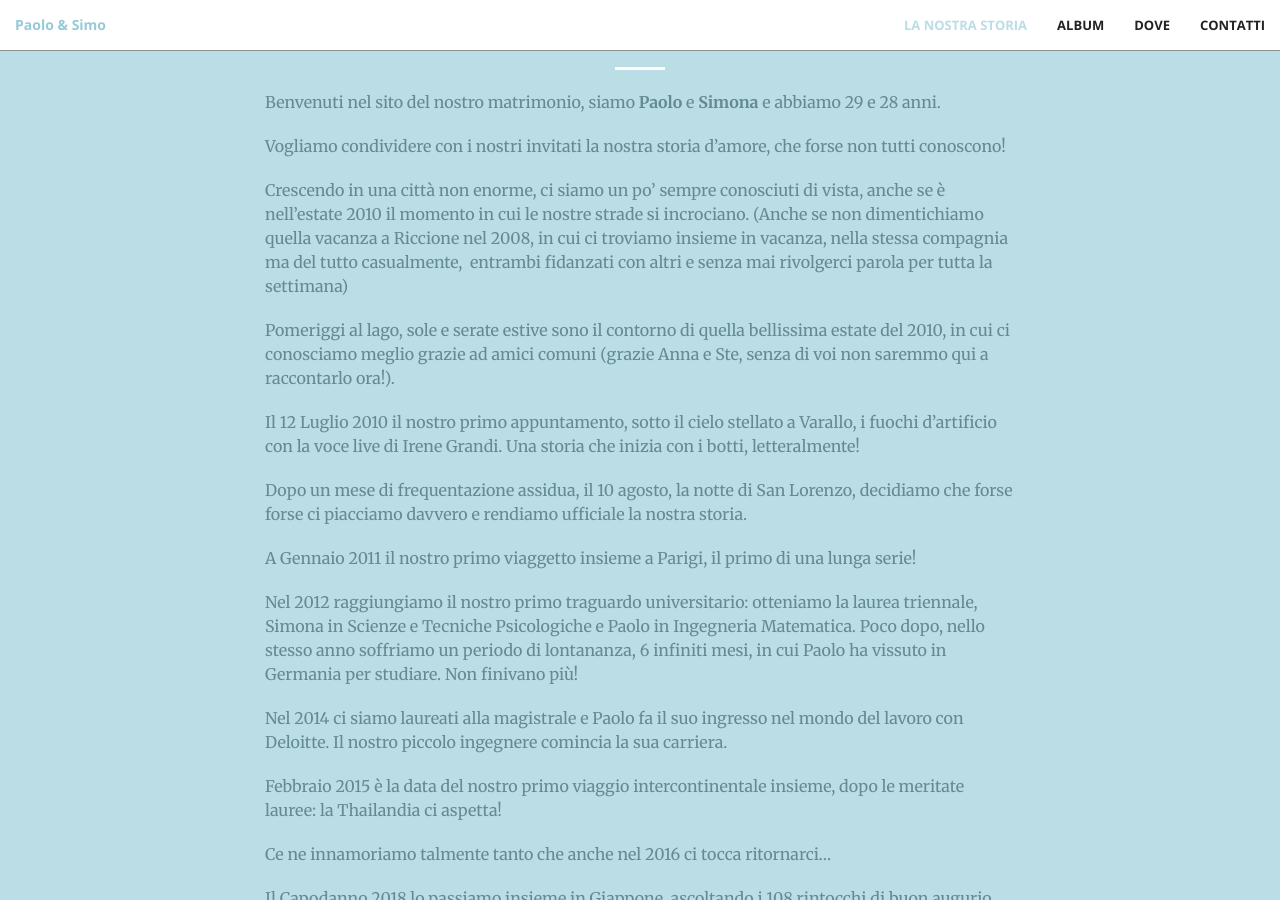
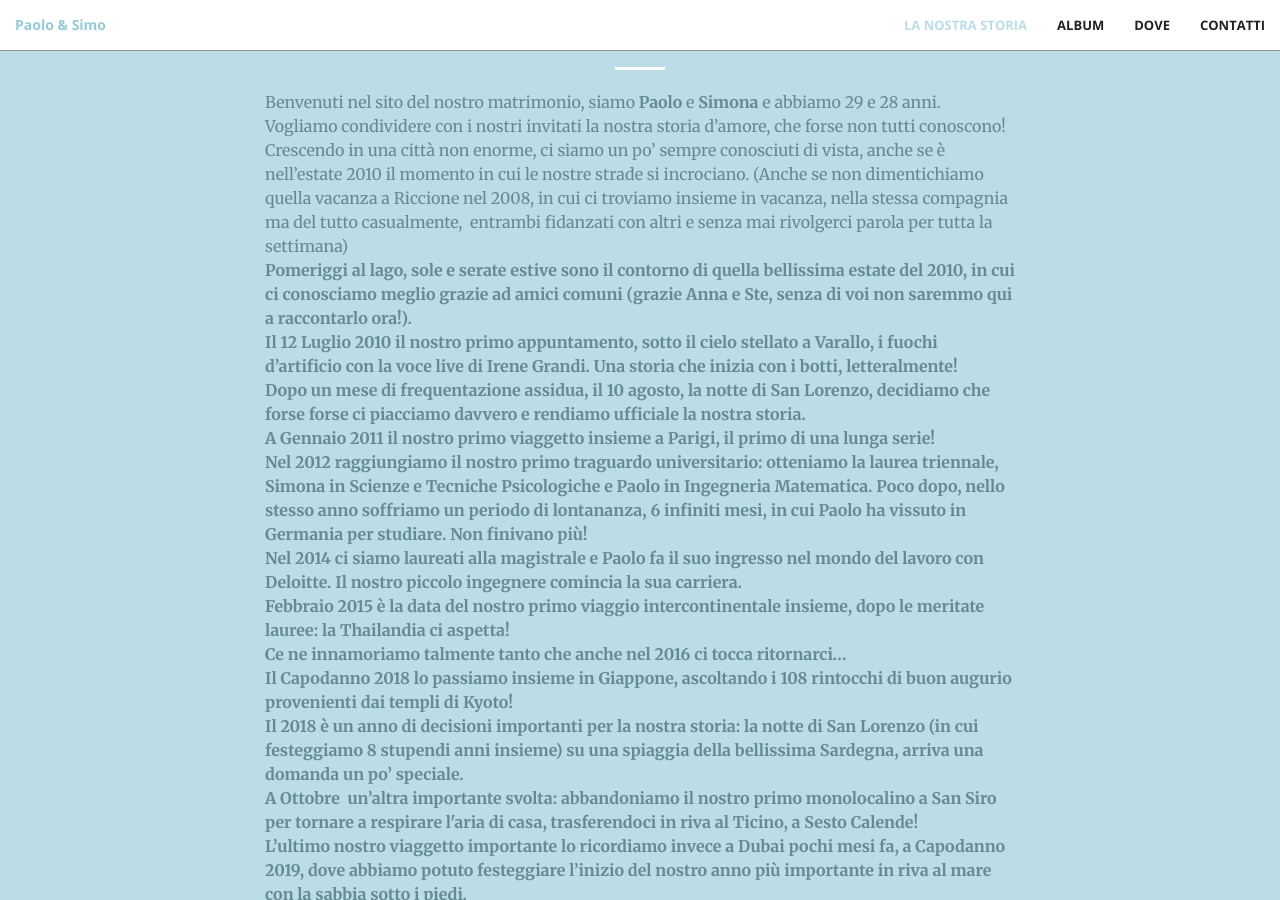
Before and after one commit to simoforzani/simoforzani.github.io, a Jekyll site: the page built from index.html, in a window 1280 px wide and 900 px high, scrolled down 986 px. Built offline with Jekyll 4.4.1, drawn with Linux system fonts in a browser that asks for light colours; some of the changed text lies outside the part shown.

Commit message:
Add the bold

```diff
--- a/_includes/call-to-action.html
+++ b/_includes/call-to-action.html
@@ -5,71 +5,43 @@
                 <h2 class="section-heading text-center">La nostra Storia</h2>
                 <hr class="light">
                 <p class="text-faded">
-                Benvenuti nel sito del nostro matrimonio, siamo <b>Paolo</b> e <b>Simona</b> e abbiamo 29 e 28 anni.
-                </p>
-                <p class="text-faded">
-                Vogliamo condividere con i nostri invitati la nostra storia d’amore, che forse non tutti conoscono!
-                </p>
-                <p class="text-faded">
+                Benvenuti nel sito del nostro matrimonio, siamo <b>Paolo</b> e <b>Simona</b> e abbiamo 29 e 28 anni.<br />
+
+                Vogliamo condividere con i nostri invitati la nostra storia d’amore, che forse non tutti conoscono!<br />
                 Crescendo in una città non enorme, ci siamo un po’ sempre conosciuti di vista, anche se è nell’estate 2010
                 il momento in cui le nostre strade si incrociano. (Anche se non dimentichiamo quella vacanza a Riccione nel
                 2008, in cui ci troviamo insieme in vacanza, nella stessa compagnia ma del tutto casualmente,  entrambi
-                fidanzati con altri e senza mai rivolgerci parola per tutta la settimana)
+                fidanzati con altri e senza mai rivolgerci parola per tutta la settimana)<br />
+                <b>Pomeriggi al lago, sole e serate estive<b/> sono il contorno di quella bellissima estate del 2010, in cui ci
+                conosciamo meglio grazie ad amici comuni (grazie Anna e Ste, senza di voi non saremmo qui a raccontarlo
+                ora!).<br />
+                Il 12 Luglio 2010 il nostro <b>primo appuntamento</b>, sotto il cielo stellato a Varallo, i fuochi d’artificio
+                con la voce live di Irene Grandi. Una storia che inizia con i botti, letteralmente!<br />
+                Dopo un mese di frequentazione assidua, il <b>10 agosto</b>, la notte di San Lorenzo, decidiamo che forse forse
+                ci piacciamo davvero e rendiamo ufficiale la nostra storia. <br />
+                A Gennaio 2011 il nostro primo viaggetto insieme a Parigi</b>, il primo di una lunga serie! <br />
+                Nel 2012 raggiungiamo il nostro primo traguardo universitario: otteniamo la <b>laurea triennale</b>, Simona in
+                Scienze e Tecniche Psicologiche e Paolo in Ingegneria Matematica. Poco dopo, nello stesso anno soffriamo
+                un <b>periodo di lontananza</b>, 6 infiniti mesi, in cui Paolo ha vissuto in Germania per studiare. Non finivano
+                più!<br />
+                Nel 2014 ci siamo laureati alla magistrale e Paolo fa il suo ingresso nel mondo del lavoro con Deloitte.
+                Il nostro piccolo ingegnere comincia la sua carriera.<br />
+                Febbraio 2015 è la data del nostro primo viaggio intercontinentale insieme, dopo le meritate lauree:
+                <b>la Thailandia ci aspetta!</b><br />
+                Ce ne innamoriamo talmente tanto che anche nel 2016 ci tocca ritornarci…<br />
+                Il Capodanno 2018 lo passiamo insieme in <b>Giappone</b>, ascoltando i 108 rintocchi di buon augurio provenienti
+                dai templi di Kyoto!<br />
+                Il 2018 è un anno di decisioni importanti per la nostra storia: la notte di San Lorenzo (in cui festeggiamo
+                8 stupendi anni insieme) su una spiaggia della bellissima Sardegna, arriva <b>una domanda un po’ speciale.</b><br />
+                A Ottobre  un’altra importante svolta: abbandoniamo il nostro primo monolocalino a San Siro per tornare
+                a respirare l'aria di casa, trasferendoci in riva al Ticino, <b>a Sesto Calende!</b> <br />
+                L’ultimo nostro viaggetto importante lo ricordiamo invece a <b>Dubai</b> pochi mesi fa, a Capodanno 2019, dove
+                abbiamo potuto festeggiare l’inizio del nostro anno più importante in riva al mare con la sabbia sotto i
+                piedi. <br />
+                Il prossimo mattoncino della nostra storia lo stiamo ancora aspettando, 31 agosto 2019, e <b>vogliamo condividerlo
+                 con tutte le persone che ci sono state accanto</b> in questo nostro lungo viaggio:<br />
                 </p>
-                <p class="text-faded">
-                Pomeriggi al lago, sole e serate estive sono il contorno di quella bellissima estate del 2010, in cui ci
-                conosciamo meglio grazie ad amici comuni (grazie Anna e Ste, senza di voi non saremmo qui a raccontarlo
-                ora!).
-                </p>
-                <p class="text-faded">
-                Il 12 Luglio 2010 il nostro primo appuntamento, sotto il cielo stellato a Varallo, i fuochi d’artificio
-                con la voce live di Irene Grandi. Una storia che inizia con i botti, letteralmente!
-                </p>
-                <p class="text-faded">
-                Dopo un mese di frequentazione assidua, il 10 agosto, la notte di San Lorenzo, decidiamo che forse forse
-                ci piacciamo davvero e rendiamo ufficiale la nostra storia.
-                </p>
-                <p class="text-faded">
-                A Gennaio 2011 il nostro primo viaggetto insieme a Parigi, il primo di una lunga serie!
-                </p>
-                <p class="text-faded">
-                Nel 2012 raggiungiamo il nostro primo traguardo universitario: otteniamo la laurea triennale, Simona in
-                Scienze e Tecniche Psicologiche e Paolo in Ingegneria Matematica. Poco dopo, nello stesso anno soffriamo
-                un periodo di lontananza, 6 infiniti mesi, in cui Paolo ha vissuto in Germania per studiare. Non finivano
-                più!
-                </p>
-                <p class="text-faded">
-                Nel 2014 ci siamo laureati alla magistrale e Paolo fa il suo ingresso nel mondo del lavoro con Deloitte.
-                Il nostro piccolo ingegnere comincia la sua carriera.
-                </p>
-                <p class="text-faded">
-                Febbraio 2015 è la data del nostro primo viaggio intercontinentale insieme, dopo le meritate lauree:
-                la Thailandia ci aspetta!
-                </p>
-                <p class="text-faded">
-                Ce ne innamoriamo talmente tanto che anche nel 2016 ci tocca ritornarci…
-                </p>
-                <p class="text-faded">
-                Il Capodanno 2018 lo passiamo insieme in Giappone, ascoltando i 108 rintocchi di buon augurio provenienti
-                dai templi di Kyoto!
-                </p>
-                <p class="text-faded">
-                Il 2018 è un anno di decisioni importanti per la nostra storia: la notte di San Lorenzo (in cui festeggiamo
-                8 stupendi anni insieme) su una spiaggia della bellissima Sardegna, arriva una domanda un po’ speciale.
-                </p>
-                <p class="text-faded">
-                A Ottobre  un’altra importante svolta: abbandoniamo il nostro primo monolocalino a San Siro per tornare
-                a respirare l'aria di casa, trasferendoci in riva al Ticino, a Sesto Calende!
-                </p>
-                <p class="text-faded">
-                L’ultimo nostro viaggetto importante lo ricordiamo invece a Dubai pochi mesi fa, a Capodanno 2019, dove
-                abbiamo potuto festeggiare l’inizio del nostro anno più importante in riva al mare con la sabbia sotto i
-                piedi.
-                </p>
-                <p class="text-faded">
-                Il prossimo mattoncino della nostra storia lo stiamo ancora aspettando, 31 agosto 2019, e vogliamo condividerlo
-                 con tutte le persone che ci sono state accanto in questo nostro lungo viaggio:
-                </p>
+
                 <p class="text-faded text-center">
                  <font size=5><b>ti aspettiamo!</b><br /><br />
                 <b><i>#savethedate!</b></i>
```
